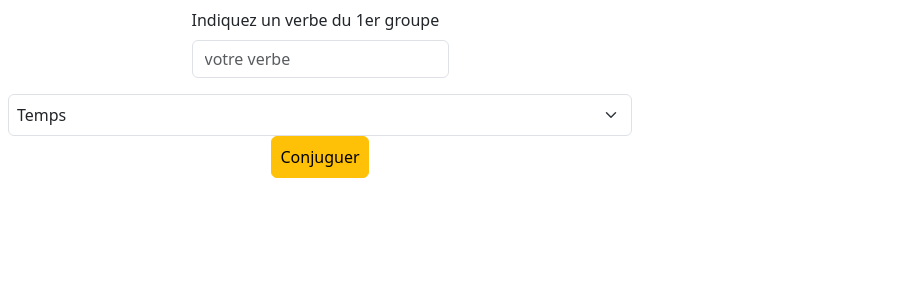
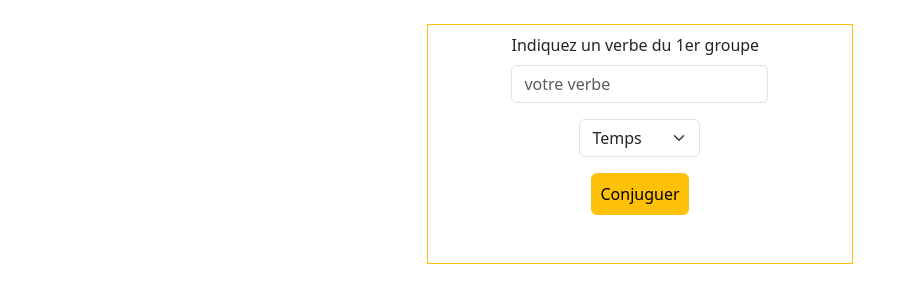
Before and after one commit to Bowlito/php-web, a PHP site: page /php-web/tp_julien/first_page.php in a window 1280 px wide. Shown: the top 303 px of the page, without its empty margins (0-908 px from the left). Run offline with PHP 8.4, Linux system fonts and the light colour scheme; some libraries are stand-ins or nearby versions.

Commit message:
Pour le visuel

```diff
--- a/tp_julien/first_page.php
+++ b/tp_julien/first_page.php
@@ -33,20 +33,23 @@ if ($_SERVER['REQUEST_METHOD'] == 'POST') {
     <title>Document</title>
 </head>
 
-<body>
-    <form method="post" class="d-flex flex-column col-6 p-2 align-items-center">
+<body class="d-flex mt-4">
+    <div class="col-4"></div>
+    <form method="post" class="d-flex flex-column col-4 p-2 align-items-center border border-warning ">
         <div class="mb-3">
             <label for="verbe" class="form-label">Indiquez un verbe du 1er groupe</label>
             <input type="text" class="form-control" placeholder="votre verbe" name="verbe">
         </div>
-        <select class="form-select p-2" name="temps">
-            <option selected disabled>Temps</option>
-            <option value="present">Présent</option>
-            <option value="futur">Futur</option>
-            <option value="imparfait">Imparfait</option>
-        </select>
+        <div class="mb-3">
+            <select class="form-select" name="temps">
+                <option selected disabled>Temps</option>
+                <option value="present">Présent</option>
+                <option value="futur">Futur</option>
+                <option value="imparfait">Imparfait</option>
+            </select>
+        </div>
         <button type=submit class="btn btn-warning p-2">Conjuguer</button>
-        <ul>
+        <ul class="mt-4">
             <?php
             if ($_SERVER['REQUEST_METHOD'] == 'POST') {
                 if ($temps == "present") {
@@ -68,6 +71,7 @@ if ($_SERVER['REQUEST_METHOD'] == 'POST') {
             ?>
         </ul>
     </form>
+    <div class="col-4"></div>
 </body>
 
 </html>
```
